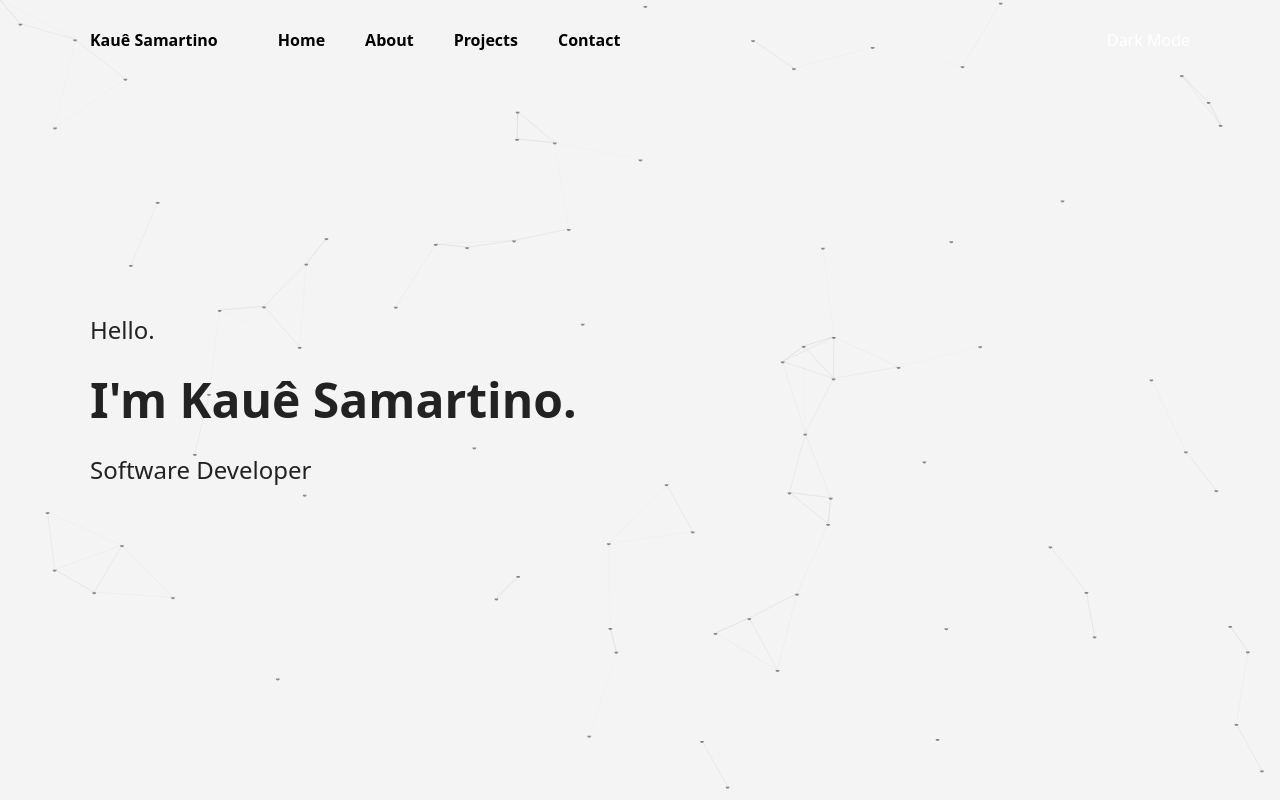
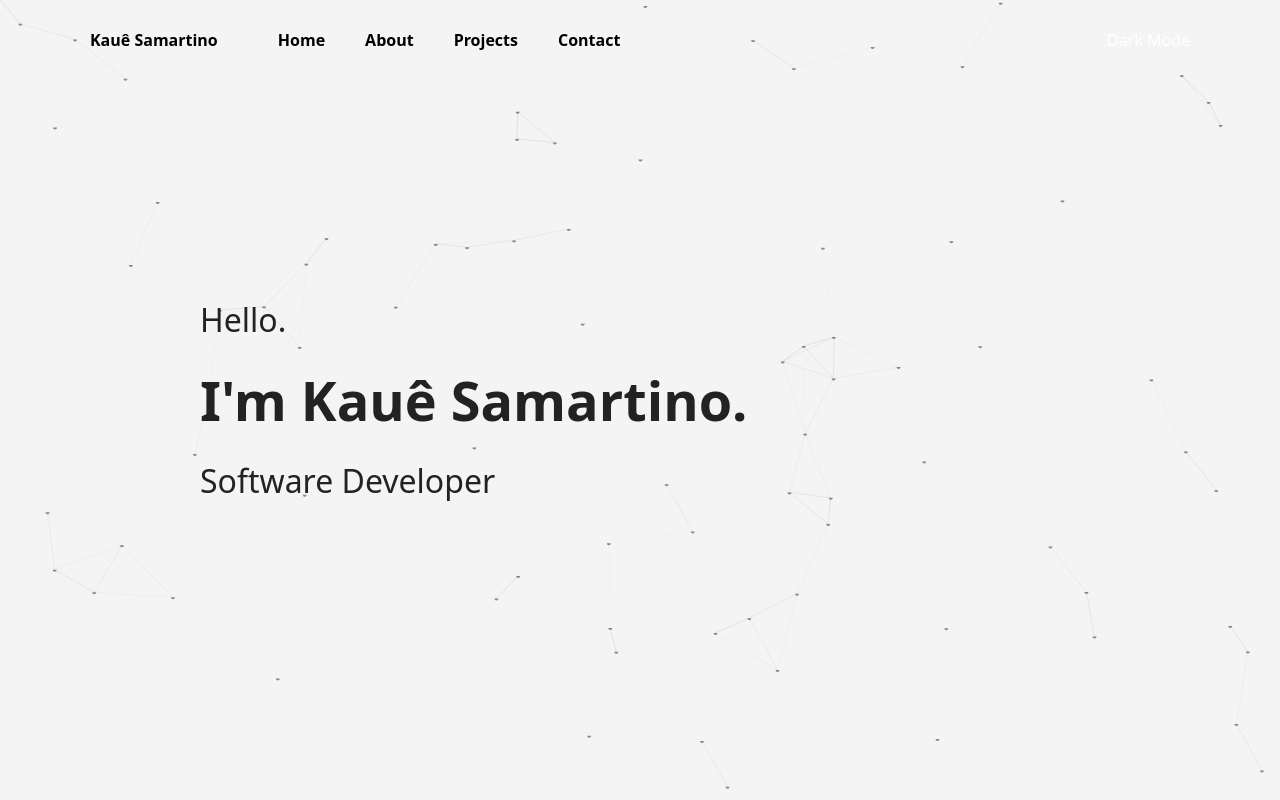
Before and after one commit to Kauesamartino/Portfolio, a Next.js app: page / in a window 1280 px wide. Built offline with nearby package versions, Linux system fonts and the light colour scheme.

Commit message:
feat: update padding and font sizes in Hero component for improved layout and readability

```diff
--- a/src/app/components/Hero/hero.module.scss
+++ b/src/app/components/Hero/hero.module.scss
@@ -3,11 +3,9 @@
   min-height: 100vh;
   display: flex;
   align-items: center;
-  padding: 0 90px;
+  padding: 0 200px;
   overflow: hidden;
 }
-
-
 
 .personalInfo {
   position: relative;
@@ -17,13 +15,13 @@
   gap: 16px;
 
   p {
-    font-size: 24px;
+    font-size: 32px;
     color: #222;
     font-weight: 500;
   }
 
   h1 {
-    font-size: 48px;
+    font-size: 54px;
     color: #222;
     font-weight: 700;
   }
```
